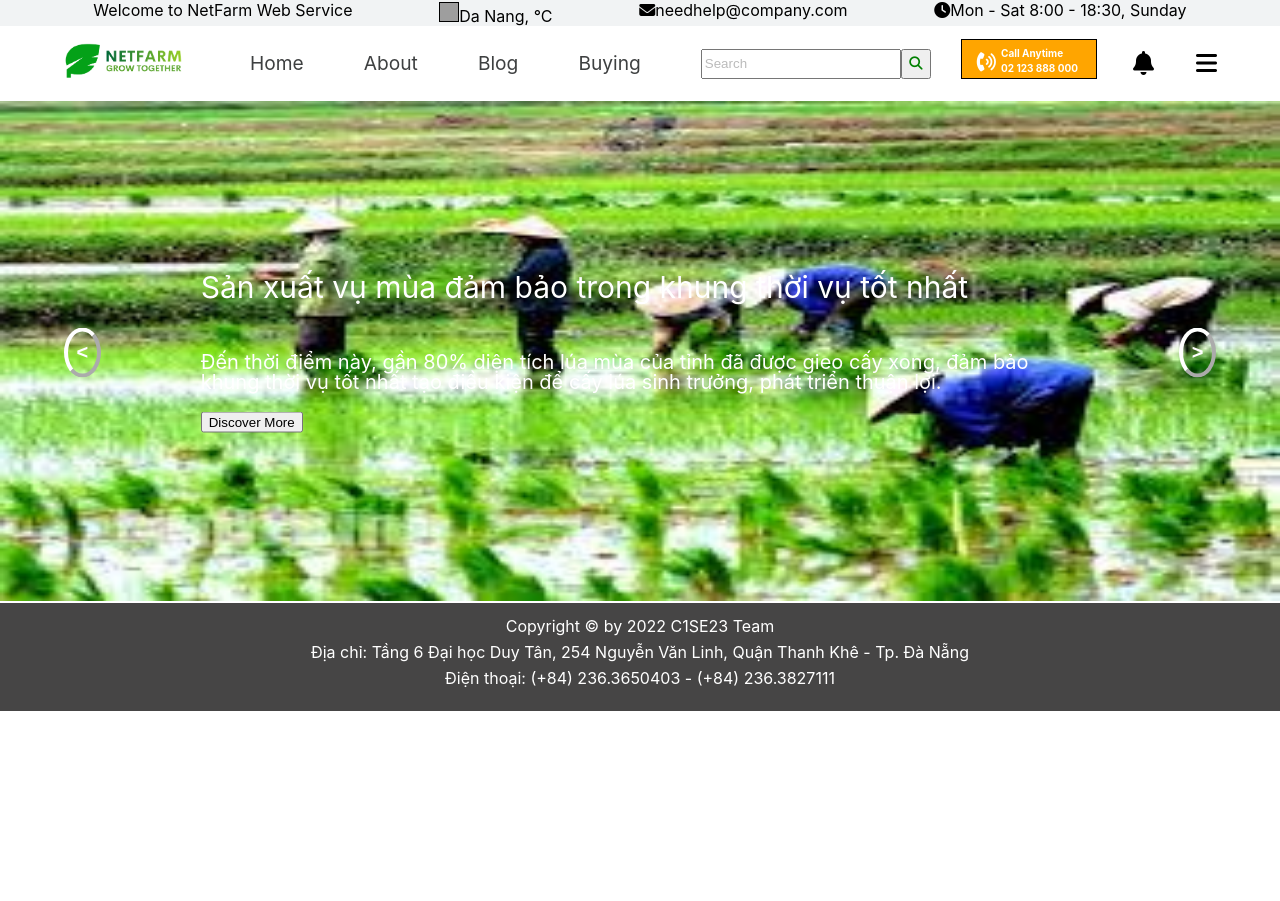
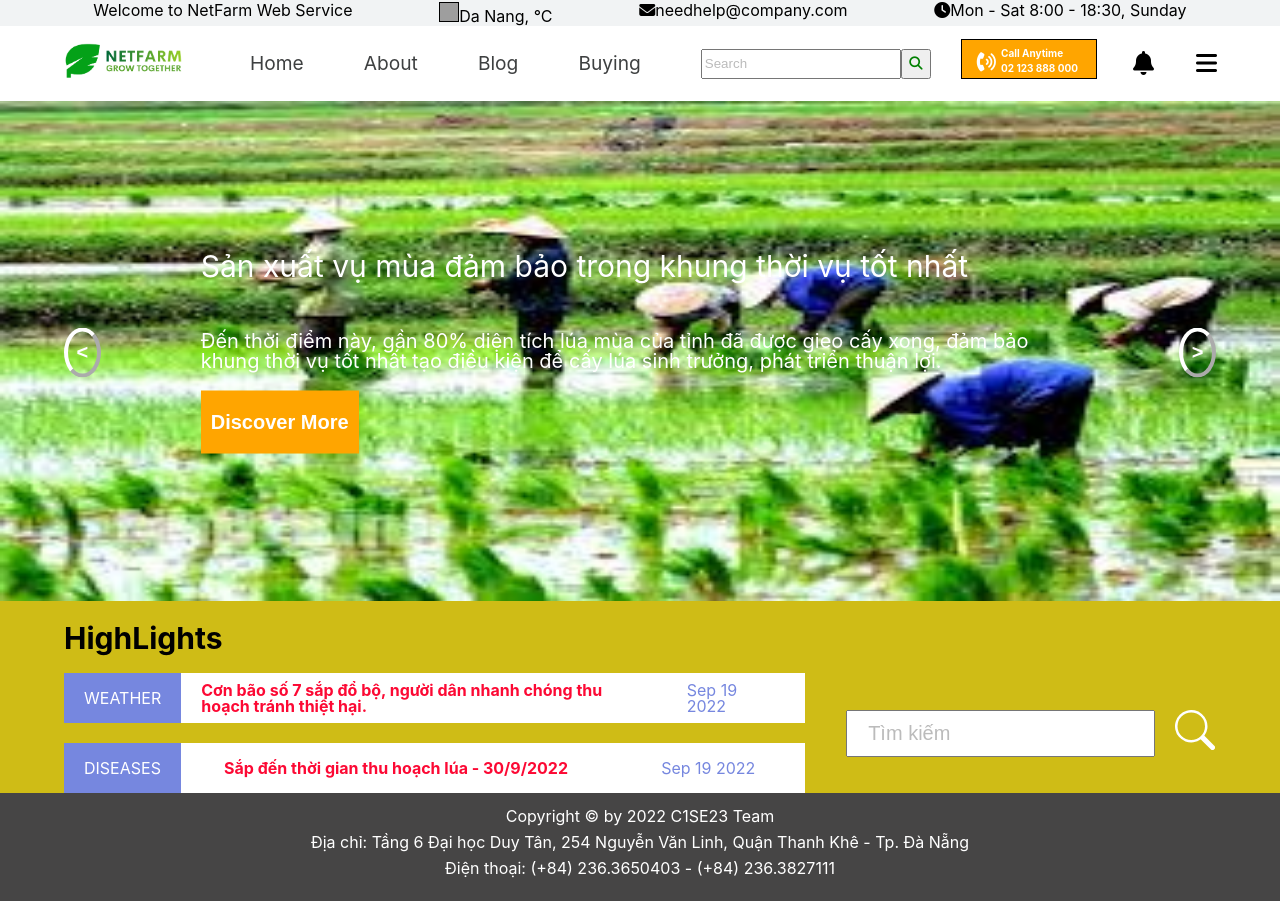
Before and after one commit to Trungsqrt/netfarmui, a React (Create React App) app: page / in a window 1280 px wide. Before the commit the page ends 800 px from the top, so only its background shows below. Built offline with nearby package versions, Linux system fonts and the light colour scheme; no server answers; grey boxes are pictures that could not be loaded.

Commit message:
created highlight component, fix some ui

```diff
--- a/package.json
+++ b/package.json
@@ -18,6 +18,7 @@
     "react-admin": "^4.4.1",
     "react-date-picker": "^9.0.0",
     "react-dom": "^18.2.0",
+    "react-icons": "^4.6.0",
     "react-quill": "^2.0.0",
     "react-quilljs": "^1.3.3",
     "react-redux": "^8.0.4",
--- /dev/null
+++ b/src/components/highlight/highlight.jsx
@@ -0,0 +1,31 @@
+import styles from './highlight.module.css';
+import HighLightItem from '../highlightItem/highlightItem';
+import {BsSearch} from 'react-icons/bs'
+
+function HighLight() {
+  return (
+    <div className={`${styles.highlight_component}`}>
+      <div style={{margin: '20px 0'}}>
+        <h4 style={{fontSize: '30px', fontWeight: 'bold'}}>HighLights</h4>
+      </div>
+      <div className={`${styles.content}`}>
+        <div style={{display: 'flex', flexDirection: 'column', rowGap: '20px', flex: '2'}}>
+          <span>
+            <HighLightItem title='weather' content='Cơn bão số 7 sắp đổ bộ, người dân nhanh chóng thu hoạch tránh thiệt hại.' date='Sep 19 2022'/>
+          </span>
+          <span>
+            <HighLightItem title='diseases' content='Sắp đến thời gian thu hoạch lúa - 30/9/2022' date='Sep 19 2022'/>
+          </span>
+        </div>
+        <div style={{display: 'flex', alignItems: 'center', justifyContent: 'center',flex: 1}}>
+          <div style={{display: 'flex', columnGap: '20px'}}>
+            <input style={{padding: '10px 20px', fontSize: '20px'}} type="text" placeholder='Tìm kiếm'/>
+            <BsSearch style={{fontSize: '40px', color: '#fff'}}/>
+          </div>
+        </div>
+      </div>
+    </div>
+  )
+}
+
+export default HighLight;
--- /dev/null
+++ b/src/components/highlight/highlight.module.css
@@ -0,0 +1,8 @@
+.highlight_component {
+
+}
+
+.content {
+  display: flex;
+  column-gap: 40px;
+}
--- /dev/null
+++ b/src/components/highlightItem/highlightItem.jsx
@@ -0,0 +1,19 @@
+import styles from './highlightItem.module.css';
+
+function HighLightItem({title, content, date}) {
+  return (
+    <div className={`${styles.highlightItem_component}`}>
+      <div className={`${styles.title}`}>
+        <h4>{title.toUpperCase()}</h4>
+      </div>
+      <div className={`${styles.content}`}>
+        <p>{content}</p>
+      </div>
+      <div className={`${styles.date}`}>
+        <p>{date}</p>
+      </div>
+    </div>
+  )
+}
+
+export default HighLightItem;
--- /dev/null
+++ b/src/components/highlightItem/highlightItem.module.css
@@ -0,0 +1,33 @@
+.highlightItem_component {
+  display: flex;
+  height: 50px;
+  width: 100%;
+  justify-content: space-between;
+  background-color: #fff;
+}
+
+.title {
+  background-color: #7687DF;
+  color: #fff;
+  display: flex;
+  align-items: center;
+  justify-content: center;
+  padding: 10px 20px;
+}
+
+.content {
+  display: flex;
+  align-items: center;
+  justify-content: center;
+  color: #FC0934;
+  font-weight: bold;
+  padding: 0 20px;
+}
+
+.date {
+  display: flex;
+  justify-content: center;
+  align-items: center;
+  color: #7687DF;
+  padding: 0 50px;
+}
--- a/src/components/home/Homepage.jsx
+++ b/src/components/home/Homepage.jsx
@@ -2,12 +2,16 @@ import React from "react";
 import Navbar from "../navbar/Navbar";
 import Slide from "../slide/Slide";
 import Footer from "../footer/Footer";
+import HighLight from "../highlight/highlight";
 
 function Homepage() {
    return (
-      <div>
+     <div style={{ backgroundColor: '#CFBC16'}}>
          <Navbar />
          <Slide/>
+         <div style={{width: '90%', margin: 'auto'}}>
+          <HighLight/>
+         </div>
          <Footer />
       </div>
    );
--- a/src/components/navbar/Navbar.jsx
+++ b/src/components/navbar/Navbar.jsx
@@ -26,7 +26,7 @@ function Navbar() {
    }, []);
 
    return (
-      <div>
+      <div style={{backgroundColor: 'white'}}>
          <div className="container-navbar">
             <div className="info-header">
                Welcome to NetFarm Web Service
--- a/src/components/slide/Slide.module.css
+++ b/src/components/slide/Slide.module.css
@@ -48,5 +48,14 @@
 }
 
 .discover_button {
+  background-color: orange;
+  padding: 20px 10px;
+  font-size: 20px;
+  color: white;
+  font-weight: bold;
+  border: none;
+}
 
+.discover_button:hover {
+  cursor: pointer;
 }
```
Also changed, not shown: 1 other file (tests, documents, lock files or other folders).
